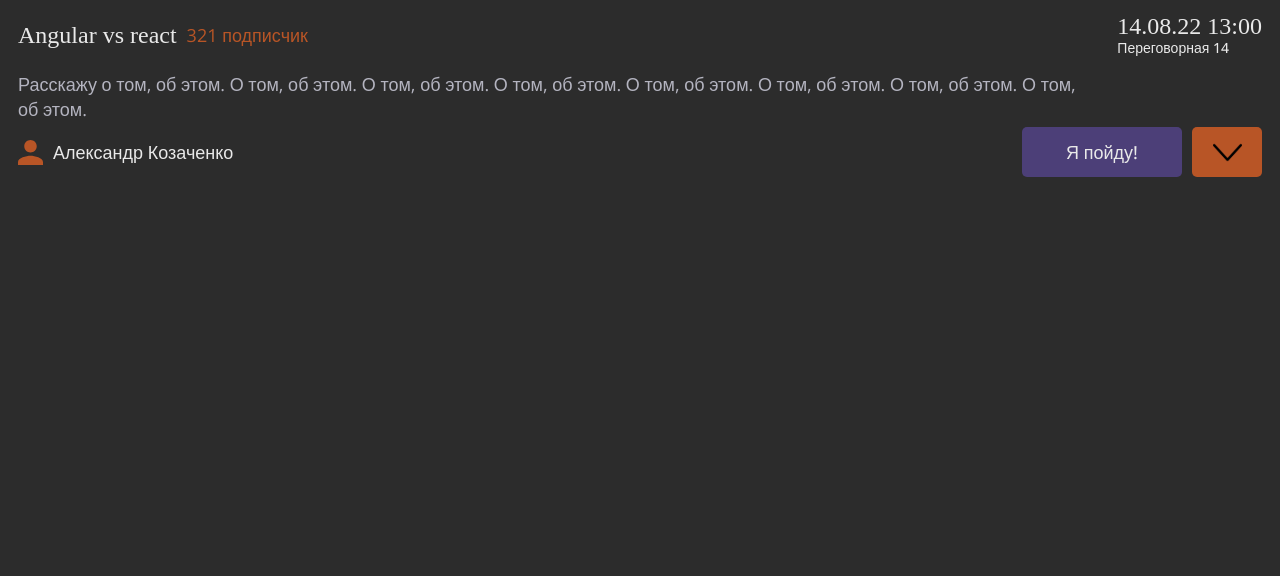
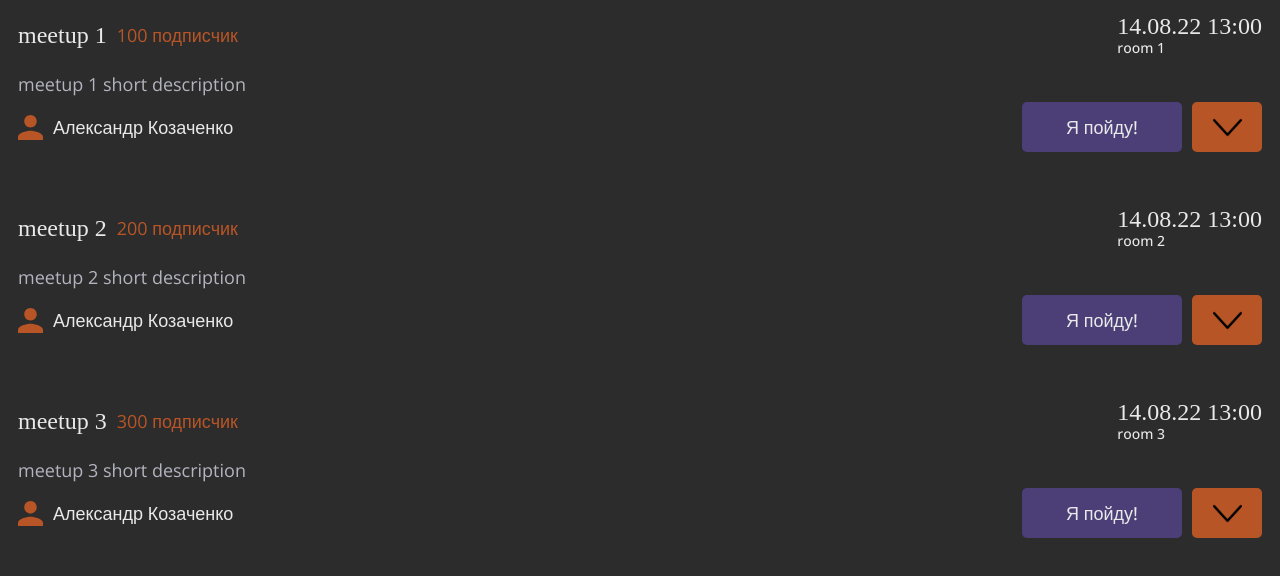
Before and after one commit to orla90/meetups, an Angular app in the folder meetups/: page / in a window 1280 px wide. Shown: the top 576 px of the page. Built offline with nearby package versions, Linux system fonts and the light colour scheme; a web font is replaced by a local one.

Commit message:
added meetup-list component

```diff
--- a/meetups/src/app/app.component.html
+++ b/meetups/src/app/app.component.html
@@ -1,2 +1,2 @@
-<app-meetup></app-meetup>
+<app-meetup-list></app-meetup-list>
 <router-outlet></router-outlet>
--- a/meetups/src/app/classes/meetup.ts
+++ b/meetups/src/app/classes/meetup.ts
@@ -1,7 +1,7 @@
 export class Meetup {
   id?: number;
   title = '';
-  date = new Date();
+  date: Date | string = '';
   venue = '';
   shortDescription = '';
   longDescription = '';
@@ -9,6 +9,7 @@
   shouldBeKnown = '';
   agenda = '';
   reasonsToCome = '';
+  subscribers: number = 0;
 
   constructor(values: Object = {}) {
     Object.assign(this, values);
--- /dev/null
+++ b/meetups/src/app/modules/meetup-list/meetup-list.component.html
@@ -0,0 +1,7 @@
+<section>
+  <ul class="meetup-list">
+    <li *ngFor="let meetup of meetupService.meetups">
+      <app-meetup [meetup]="meetup" />
+    </li>
+  </ul>
+</section>
--- /dev/null
+++ b/meetups/src/app/modules/meetup-list/meetup-list.component.scss
@@ -0,0 +1,7 @@
+@import "../../../assets/styles/global.scss";
+
+.meetup-list {
+  display: flex;
+  flex-direction: column;
+  gap: rem(40px);
+}
--- a/meetups/src/app/modules/meetup/meetup.component.html
+++ b/meetups/src/app/modules/meetup/meetup.component.html
@@ -1,13 +1,13 @@
-<article class="meetup">
+<article class="meetup" *ngIf="meetup">
   <header class="meetup__header">
     <div class="container meetup__header-container">
       <div class="meetup__header-info">
-        <span class="meetup__title title">Angular vs react</span>
-        <span class="meetup__subscribers">321 подписчик</span>
+        <span class="meetup__title title">{{ meetup.title }}</span>
+        <span class="meetup__subscribers">{{ meetup.subscribers }} подписчик</span>
       </div>
       <div class="meetup__header-metadata">
-        <span class="meetup__date title">14.08.22 13:00</span>
-        <span class="meetup__vanue">Переговорная 14</span>
+        <span class="meetup__date title">{{ meetup.date }}</span>
+        <span class="meetup__vanue">{{ meetup.venue }}</span>
       </div>
     </div>
   </header>
@@ -17,39 +17,32 @@
   >
     <div class="container meetup__content-container">
       <p class="meetup__description">
-        Расскажу о том, об этом. О том, об этом. О том, об этом. О том, об этом.
-        О том, об этом. О том, об этом. О том, об этом. О том, об этом.
+        {{ meetup.shortDescription }}
       </p>
     </div>
   </section>
   <section class="meetup__content meetup__content_long" *ngIf="longDescription">
     <div class="container meetup__content-container">
       <p class="meetup__description">
-        А здесь я ещё более подробно напишу об том, отб этом. О том, об этом. О
-        том, об этом. О том, об этом. О том, об этом. О том, об этом. О том, об
-        этом. О том, об этом. А здесь я ещё более подробно напишу об том, отб
-        этом. О том, об этом. О том, об этом. О том, об этом. О том, об этом. О
-        том, об этом. О том, об этом. О том, об этом. А здесь я ещё более
-        подробно напишу об том, отб этом. О том, об этом. О том, об этом. О том,
-        об этом. О том, об этом. О том, об этом. О том, об этом. О том, об этом.
+        {{ meetup.longDescription }}
       </p>
       <div class="meetup__item">
         <h3 class="meetup__heading">Целевая аудитория</h3>
-        <p class="meetup__entry">разрабы, аналитики, и проч</p>
+        <p class="meetup__entry">{{ meetup.targetAudience }}</p>
       </div>
       <div class="meetup__item">
         <h3 class="meetup__heading">Что надо знать?</h3>
-        <p class="meetup__entry">вот это вот это вот это вот это</p>
+        <p class="meetup__entry">{{ meetup.shouldBeKnown }}</p>
       </div>
       <div class="meetup__item">
         <h3 class="meetup__heading">Что будет?</h3>
         <p class="meetup__entry">
-          вот этому научу вот это расскажу вот этому научу вот этому расскажу
+          {{ meetup.agenda }}
         </p>
       </div>
       <div class="meetup__item">
         <h3 class="meetup__heading">Почему надо обязательно прийти?</h3>
-        <p class="meetup__entry">У меня красный пояс по C++</p>
+        <p class="meetup__entry">{{ meetup.reasonsToCome }}</p>
       </div>
     </div>
   </section>
--- a/meetups/src/app/modules/meetup/meetup.component.ts
+++ b/meetups/src/app/modules/meetup/meetup.component.ts
@@ -1,4 +1,5 @@
-import { Component } from '@angular/core';
+import { Component, Input } from '@angular/core';
+import { Meetup } from 'src/app/classes/meetup';
 
 @Component({
   selector: 'app-meetup',
@@ -6,6 +7,8 @@
   styleUrls: ['./meetup.component.scss'],
 })
 export class MeetupComponent {
+  @Input() public meetup?: Meetup;
+
   longDescription = false;
 
   changeDescription() {
--- a/meetups/src/app/services/meetup.service.ts
+++ b/meetups/src/app/services/meetup.service.ts
@@ -9,7 +9,7 @@
     {
       id: 1,
       title: 'meetup 1',
-      date: new Date(),
+      date: '14.08.22 13:00',
       venue: 'room 1',
       shortDescription: 'meetup 1 short description',
       longDescription: 'meetup 1 long description',
@@ -17,11 +17,12 @@
       shouldBeKnown: 'sql',
       agenda: 'project',
       reasonsToCome: 'interesting',
+      subscribers: 100,
     },
     {
       id: 2,
       title: 'meetup 2',
-      date: new Date(),
+      date: '14.08.22 13:00',
       venue: 'room 2',
       shortDescription: 'meetup 2 short description',
       longDescription: 'meetup 2 long description',
@@ -29,11 +30,12 @@
       shouldBeKnown: 'JS',
       agenda: 'project',
       reasonsToCome: 'very interesting',
+      subscribers: 200,
     },
     {
       id: 3,
       title: 'meetup 3',
-      date: new Date(),
+      date: '14.08.22 13:00',
       venue: 'room 3',
       shortDescription: 'meetup 3 short description',
       longDescription: 'meetup 3 long description',
@@ -41,6 +43,7 @@
       shouldBeKnown: 'ts',
       agenda: 'project',
       reasonsToCome: 'very very interesting',
+      subscribers: 300,
     },
   ];
   constructor() {}
```
Also changed, not shown: meetups/src/app/app.module.ts (+6 -6 lines), meetups/src/app/modules/meetup-list/meetup-list.component.ts (added, +11 -0 lines), meetups/src/app/modules/meetup-list/meetup-list.module.ts (added, +20 -0 lines), 1 other file (tests, documents, lock files or other folders).
